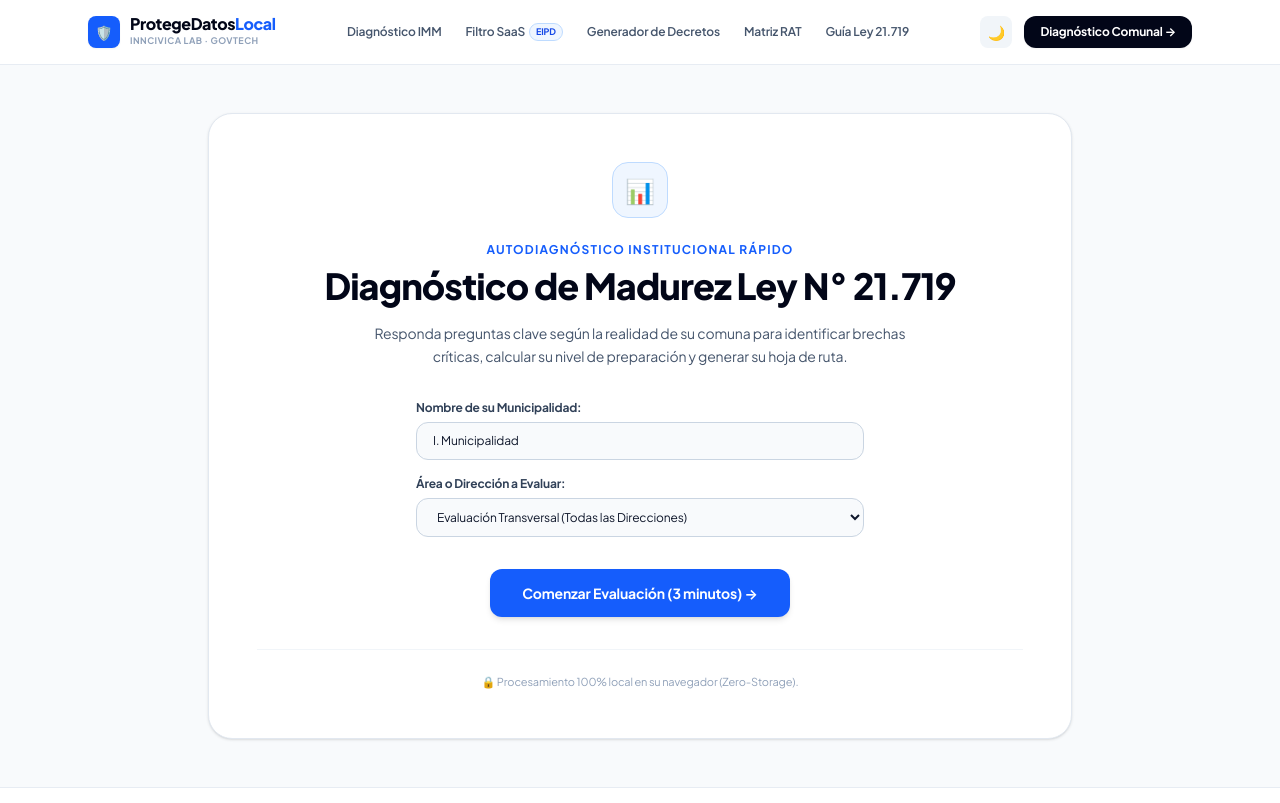
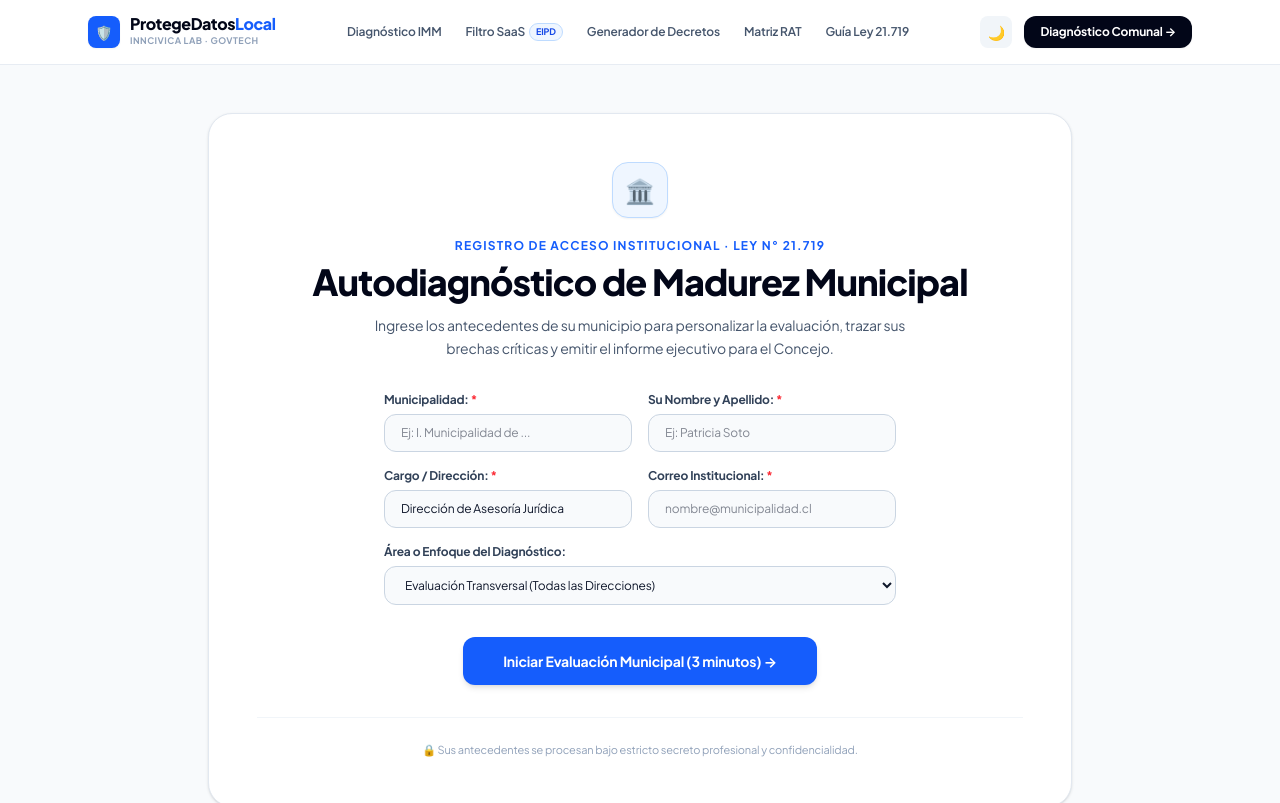
Before and after one commit to evegat/validador-datos-personales, an Astro site: page /diagnostico in a window 1280 px wide. Shown: the top 803 px of the page. Built offline with nearby package versions, Linux system fonts and the light colour scheme; Astro itself is replaced by a stand-in of ours.

Commit message:
feat(lead-gen): registro institucional previo obligatorio por municipio, cargo y correo con traza y notificacion automatica

```diff
--- a/src/components/QuestionnaireWizard.tsx
+++ b/src/components/QuestionnaireWizard.tsx
@@ -9,14 +9,18 @@ interface WizardProps {
 }
 
 export const QuestionnaireWizard: React.FC<WizardProps> = ({ initialDepartment }) => {
-  // Navigation stages: 'INTRO' | 'QUESTIONS' | 'RESULTS'
+  // Navigation stages: 'INTRO' (Registro) | 'QUESTIONS' | 'RESULTS'
   const [stage, setStage] = useState<'INTRO' | 'QUESTIONS' | 'RESULTS'>('INTRO');
-  const [municipio, setMunicipio] = useState('I. Municipalidad');
+
+  // Registration Profile State
+  const [municipio, setMunicipio] = useState('');
+  const [nombre, setNombre] = useState('');
+  const [cargo, setCargo] = useState('Dirección de Asesoría Jurídica');
+  const [email, setEmail] = useState('');
   const [departamento, setDepartamento] = useState<MunicipalDepartment>(
     (initialDepartment as MunicipalDepartment) || 'ALCALDIA_JURIDICO'
   );
-  const [cargo, setCargo] = useState('Dirección de Asesoría Jurídica');
-  const [nombre, setNombre] = useState('');
+  const [isSubmittingReg, setIsSubmittingReg] = useState(false);
   const [currentIndex, setCurrentIndex] = useState(0);
 
   // Questions and responses state
@@ -29,12 +33,22 @@ export const QuestionnaireWizard: React.FC<WizardProps> = ({ initialDepartment }
   const [emailSuccess, setEmailSuccess] = useState(false);
   const [isContactModalOpen, setIsContactModalOpen] = useState(false);
 
-  // Persistence
+  // Load persistence
   useEffect(() => {
     try {
       const savedMuni = localStorage.getItem('pdl_muni');
+      const savedNombre = localStorage.getItem('pdl_nombre');
+      const savedCargo = localStorage.getItem('pdl_cargo');
+      const savedEmail = localStorage.getItem('pdl_email');
       const savedAnswers = localStorage.getItem('pdl_answers');
+
       if (savedMuni) setMunicipio(savedMuni);
+      if (savedNombre) setNombre(savedNombre);
+      if (savedCargo) setCargo(savedCargo);
+      if (savedEmail) {
+        setEmail(savedEmail);
+        setEmailDestino(savedEmail);
+      }
       if (savedAnswers) setAnswers(JSON.parse(savedAnswers));
     } catch (e) {}
   }, []);
@@ -42,17 +56,55 @@ export const QuestionnaireWizard: React.FC<WizardProps> = ({ initialDepartment }
   const saveState = (newAnswers: Record<string, QuestionResponseType>) => {
     try {
       localStorage.setItem('pdl_muni', municipio);
+      localStorage.setItem('pdl_nombre', nombre);
+      localStorage.setItem('pdl_cargo', cargo);
+      localStorage.setItem('pdl_email', email);
       localStorage.setItem('pdl_answers', JSON.stringify(newAnswers));
     } catch (e) {}
   };
 
-  const handleStart = () => {
+  const handleRegisterAndStart = async (e: React.FormEvent) => {
+    e.preventDefault();
+    if (!municipio.trim() || !email.trim() || !nombre.trim()) return;
+
+    setIsSubmittingReg(true);
+
+    try {
+      // Registrar traza en backend
+      await fetch('/api/registro-acceso.php', {
+        method: 'POST',
+        headers: { 'Content-Type': 'application/json' },
+        body: JSON.stringify({
+          municipio: municipio.trim(),
+          nombre: nombre.trim(),
+          cargo: cargo.trim(),
+          departamento: departamento,
+          email: email.trim()
+        })
+      });
+    } catch (err) {
+      console.warn('Registro local persistido offline');
+    } finally {
+      setIsSubmittingReg(false);
+    }
+
+    // Save profile locally
+    try {
+      localStorage.setItem('pdl_muni', municipio);
+      localStorage.setItem('pdl_nombre', nombre);
+      localStorage.setItem('pdl_cargo', cargo);
+      localStorage.setItem('pdl_email', email);
+      setEmailDestino(email);
+    } catch (err) {}
+
+    // Filter questions based on department
     if (departamento && departamento !== 'ALCALDIA_JURIDICO') {
       const q = QUESTIONS.filter(item => item.departamento === departamento);
       setFilteredQuestions(q.length > 0 ? q : QUESTIONS);
     } else {
       setFilteredQuestions(QUESTIONS);
     }
+
     setCurrentIndex(0);
     setStage('QUESTIONS');
   };
@@ -76,7 +128,7 @@ export const QuestionnaireWizard: React.FC<WizardProps> = ({ initialDepartment }
   const currentQuestion = filteredQuestions[currentIndex] || filteredQuestions[0];
   const progressPercent = Math.round(((currentIndex + 1) / filteredQuestions.length) * 100);
 
-  // Compute final results across all 7 dimensions
+  // Compute final results across all dimensions
   let totalScore = 0;
   let maxPossibleScore = 0;
   const criticalGaps: Question[] = [];
@@ -105,7 +157,6 @@ export const QuestionnaireWizard: React.FC<WizardProps> = ({ initialDepartment }
     'Nivel 4 · Gestionado y Optimizado'
   ];
 
-  // Properly computed DimensionAssessmentResult[] for RadarChart
   const dimensionResults: DimensionAssessmentResult[] = DIMENSIONS.map(d => {
     const dimQuestions = filteredQuestions.filter(q => q.dimensionId === d.id);
     let dimScore = 0;
@@ -194,29 +245,31 @@ VÍAS DE CONTRATACIÓN PROCEDENTES SEGÚN NORMATIVA VIGENTE:
 
   return (
     <div className="max-w-4xl mx-auto px-4 py-8">
-      {/* STAGE 1: ONBOARDING / INTRO */}
+      {/* STAGE 1: REGISTRO INSTITUCIONAL PREVIO AL DIAGNÓSTICO */}
       {stage === 'INTRO' && (
         <div className="bg-white dark:bg-slate-900 rounded-3xl border border-slate-200 dark:border-slate-800 p-8 sm:p-12 shadow-sm text-center">
-          <div className="w-14 h-14 rounded-2xl bg-blue-50 dark:bg-blue-950/80 text-blue-600 dark:text-blue-400 flex items-center justify-center text-2xl mx-auto mb-6 border border-blue-200 dark:border-blue-800">
-            📊
+          <div className="w-14 h-14 rounded-2xl bg-blue-50 dark:bg-blue-950/80 text-blue-600 dark:text-blue-400 flex items-center justify-center text-2xl mx-auto mb-5 border border-blue-200 dark:border-blue-800 shadow-xs">
+            🏛️
           </div>
           <span className="text-xs font-bold uppercase tracking-widest text-blue-600 dark:text-blue-400 block mb-2">
-            Autodiagnóstico Institucional Rápido
+            Registro de Acceso Institucional · Ley N° 21.719
           </span>
-          <h1 className="text-2xl sm:text-4xl font-extrabold text-slate-950 dark:text-white mb-4 tracking-tight">
-            Diagnóstico de Madurez Ley N° 21.719
+          <h1 className="text-2xl sm:text-4xl font-extrabold text-slate-950 dark:text-white mb-3 tracking-tight">
+            Autodiagnóstico de Madurez Municipal
           </h1>
           <p className="text-xs sm:text-sm text-slate-600 dark:text-slate-300 max-w-xl mx-auto mb-8 leading-relaxed">
-            Responda preguntas clave según la realidad de su comuna para identificar brechas críticas, calcular su nivel de preparación y generar su hoja de ruta.
+            Ingrese los antecedentes de su municipio para personalizar la evaluación, trazar sus brechas críticas y emitir el informe ejecutivo para el Concejo.
           </p>
 
-          <div className="max-w-md mx-auto space-y-4 text-left mb-8">
+          <form onSubmit={handleRegisterAndStart} className="max-w-lg mx-auto space-y-4 text-left mb-8">
+            <div className="grid grid-cols-1 sm:grid-cols-2 gap-4">
               <div>
                 <label className="block text-xs font-bold text-slate-700 dark:text-slate-300 mb-1.5">
-                Nombre de su Municipalidad:
+                  Municipalidad: <span className="text-red-500">*</span>
                 </label>
                 <input
                   type="text"
+                  required
                   placeholder="Ej: I. Municipalidad de ..."
                   value={municipio}
                   onChange={(e) => setMunicipio(e.target.value)}
@@ -226,7 +279,52 @@ VÍAS DE CONTRATACIÓN PROCEDENTES SEGÚN NORMATIVA VIGENTE:
 
               <div>
                 <label className="block text-xs font-bold text-slate-700 dark:text-slate-300 mb-1.5">
-                Área o Dirección a Evaluar:
+                  Su Nombre y Apellido: <span className="text-red-500">*</span>
+                </label>
+                <input
+                  type="text"
+                  required
+                  placeholder="Ej: Patricia Soto"
+                  value={nombre}
+                  onChange={(e) => setNombre(e.target.value)}
+                  className="w-full px-4 py-2.5 rounded-xl border border-slate-300 dark:border-slate-700 bg-slate-50 dark:bg-slate-800 text-slate-900 dark:text-white text-xs focus:ring-2 focus:ring-blue-600"
+                />
+              </div>
+            </div>
+
+            <div className="grid grid-cols-1 sm:grid-cols-2 gap-4">
+              <div>
+                <label className="block text-xs font-bold text-slate-700 dark:text-slate-300 mb-1.5">
+                  Cargo / Dirección: <span className="text-red-500">*</span>
+                </label>
+                <input
+                  type="text"
+                  required
+                  placeholder="Ej: Asesoría Jurídica / SECPLA"
+                  value={cargo}
+                  onChange={(e) => setCargo(e.target.value)}
+                  className="w-full px-4 py-2.5 rounded-xl border border-slate-300 dark:border-slate-700 bg-slate-50 dark:bg-slate-800 text-slate-900 dark:text-white text-xs focus:ring-2 focus:ring-blue-600"
+                />
+              </div>
+
+              <div>
+                <label className="block text-xs font-bold text-slate-700 dark:text-slate-300 mb-1.5">
+                  Correo Institucional: <span className="text-red-500">*</span>
+                </label>
+                <input
+                  type="email"
+                  required
+                  placeholder="nombre@municipalidad.cl"
+                  value={email}
+                  onChange={(e) => setEmail(e.target.value)}
+                  className="w-full px-4 py-2.5 rounded-xl border border-slate-300 dark:border-slate-700 bg-slate-50 dark:bg-slate-800 text-slate-900 dark:text-white text-xs focus:ring-2 focus:ring-blue-600"
+                />
+              </div>
+            </div>
+
+            <div>
+              <label className="block text-xs font-bold text-slate-700 dark:text-slate-300 mb-1.5">
+                Área o Enfoque del Diagnóstico:
               </label>
               <select
                 value={departamento}
@@ -242,18 +340,20 @@ VÍAS DE CONTRATACIÓN PROCEDENTES SEGÚN NORMATIVA VIGENTE:
                 <option value="OIRS_TRANSPARENCIA">OIRS y Transparencia</option>
               </select>
             </div>
+
+            <div className="pt-4 text-center">
+              <button
+                type="submit"
+                disabled={isSubmittingReg}
+                className="w-full sm:w-auto px-10 py-3.5 bg-blue-600 hover:bg-blue-500 text-white font-bold rounded-xl text-xs sm:text-sm shadow-md transition cursor-pointer disabled:opacity-50"
+              >
+                {isSubmittingReg ? 'Registrando acceso...' : 'Iniciar Evaluación Municipal (3 minutos) →'}
+              </button>
             </div>
+          </form>
 
-          <button
-            type="button"
-            onClick={handleStart}
-            className="px-8 py-3.5 bg-blue-600 hover:bg-blue-500 text-white font-bold rounded-xl text-xs sm:text-sm shadow-md transition cursor-pointer"
-          >
-            Comenzar Evaluación (3 minutos) →
-          </button>
-
-          <div className="mt-8 pt-6 border-t border-slate-100 dark:border-slate-800 text-[11px] text-slate-400 flex items-center justify-center gap-2">
-            <span>🔒 Procesamiento 100% local en su navegador (Zero-Storage).</span>
+          <div className="pt-6 border-t border-slate-100 dark:border-slate-800 text-[11px] text-slate-400 flex items-center justify-center gap-2">
+            <span>🔒 Sus antecedentes se procesan bajo estricto secreto profesional y confidencialidad.</span>
           </div>
         </div>
       )}
@@ -263,7 +363,7 @@ VÍAS DE CONTRATACIÓN PROCEDENTES SEGÚN NORMATIVA VIGENTE:
         <div className="space-y-6">
           {/* Header Progress */}
           <div className="flex items-center justify-between text-xs font-semibold text-slate-500 dark:text-slate-400 mb-2">
-            <span>{municipio}</span>
+            <span>{municipio} · {nombre} ({cargo})</span>
             <span>Pregunta {currentIndex + 1} de {filteredQuestions.length} ({progressPercent}%)</span>
           </div>
           <div className="w-full bg-slate-200 dark:bg-slate-800 h-2 rounded-full overflow-hidden">
@@ -362,11 +462,11 @@ VÍAS DE CONTRATACIÓN PROCEDENTES SEGÚN NORMATIVA VIGENTE:
             <span className="text-xs font-bold uppercase tracking-widest text-blue-600 dark:text-blue-400 block mb-1">
               Resultado Oficial de la Evaluación
             </span>
-            <h1 className="text-2xl sm:text-3xl font-extrabold text-slate-950 dark:text-white mb-2">
+            <h1 className="text-2xl sm:text-3xl font-extrabold text-slate-950 dark:text-white mb-1">
               {municipio}
             </h1>
             <p className="text-xs text-slate-500 dark:text-slate-400 mb-6">
-              Preparación institucional ante la Ley N° 21.719 (Entrada en vigencia: 1 de Diciembre de 2026)
+              Solicitado por: <strong>{nombre}</strong> ({cargo}) · Preparación Ley N° 21.719
             </p>
 
             {/* 3 Main Highlights */}
@@ -385,7 +485,7 @@ VÍAS DE CONTRATACIÓN PROCEDENTES SEGÚN NORMATIVA VIGENTE:
               </div>
             </div>
 
-            {/* Radar Chart (Passed with valid dimensionResults) */}
+            {/* Radar Chart */}
             <div className="max-w-sm mx-auto mb-8 flex justify-center">
               <RadarChart dimensionResults={dimensionResults} size={320} />
             </div>
@@ -401,7 +501,7 @@ VÍAS DE CONTRATACIÓN PROCEDENTES SEGÚN NORMATIVA VIGENTE:
                 Reciba el Informe Ejecutivo Completo en su Correo
               </h2>
               <p className="text-xs sm:text-sm text-slate-300 mb-6 leading-relaxed">
-                Le enviaremos el reporte oficial de <strong>{municipio}</strong> con el plan de 90 días y los Términos de Referencia (TDR) para contratación en Mercado Público.
+                Le enviaremos el reporte oficial de <strong>{municipio}</strong> con el plan de 90 días y las Bases Técnicas (TDR) para contratación mediante <strong>Honorarios a Suma Alzada (Art. 4° Ley N° 18.883)</strong> o <strong>Mercado Público (&lt; 30 UTM)</strong>.
               </p>
 
               {!emailSuccess ? (
@@ -419,7 +519,7 @@ VÍAS DE CONTRATACIÓN PROCEDENTES SEGÚN NORMATIVA VIGENTE:
                     disabled={isSendingEmail}
                     className="px-6 py-3 bg-blue-500 hover:bg-blue-400 text-white font-bold rounded-xl text-xs transition shadow-sm cursor-pointer disabled:opacity-50 shrink-0"
                   >
-                    {isSendingEmail ? 'Enviando...' : 'Enviar Informe →'}
+                    {isSendingEmail ? 'Enviando...' : 'Enviar Informe a mi Correo →'}
                   </button>
                 </form>
               ) : (
@@ -482,7 +582,7 @@ VÍAS DE CONTRATACIÓN PROCEDENTES SEGÚN NORMATIVA VIGENTE:
               }}
               className="px-4 py-3.5 text-xs text-slate-500 hover:text-slate-800 dark:hover:text-white font-semibold cursor-pointer"
             >
-              Reiniciar Evaluación ↺
+              Nueva Evaluación ↺
             </button>
           </div>
         </div>
```
Also changed, not shown: 1 other file. Lines whose indentation alone changed are shown as unchanged.
